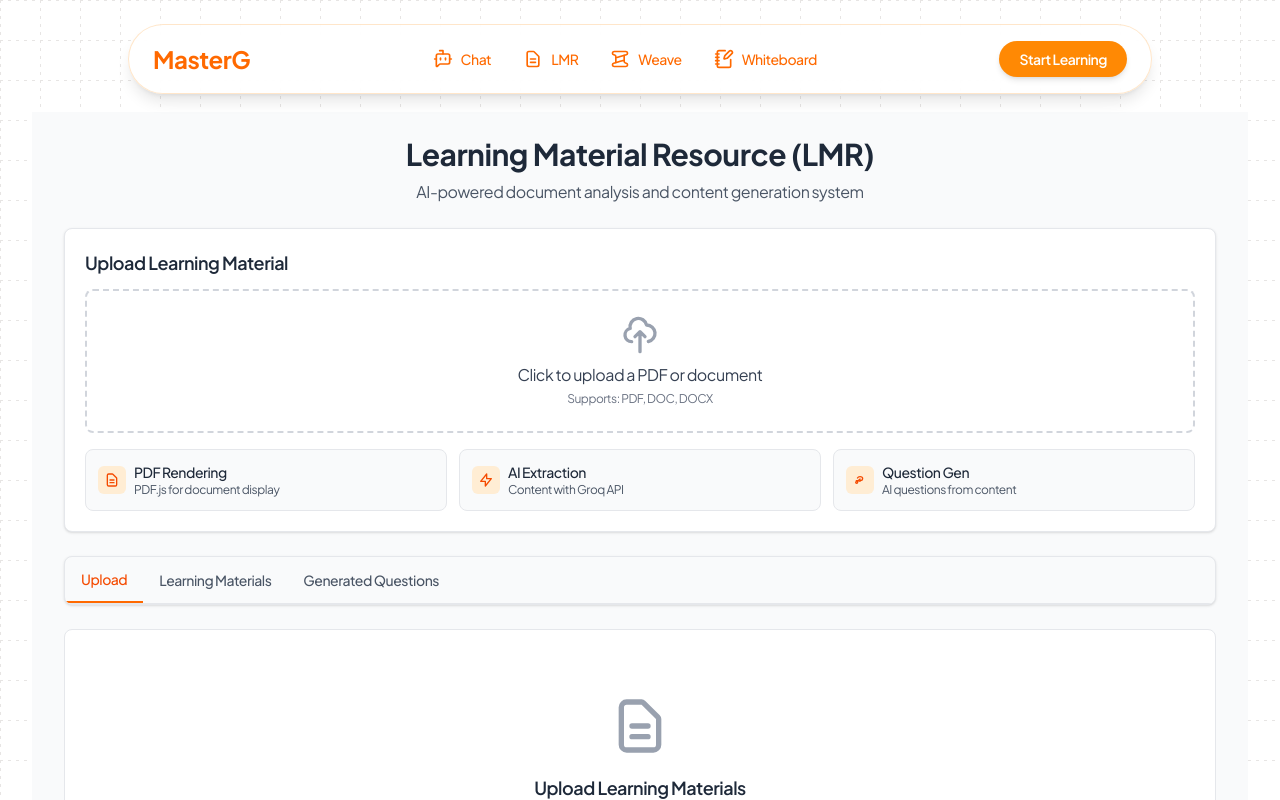
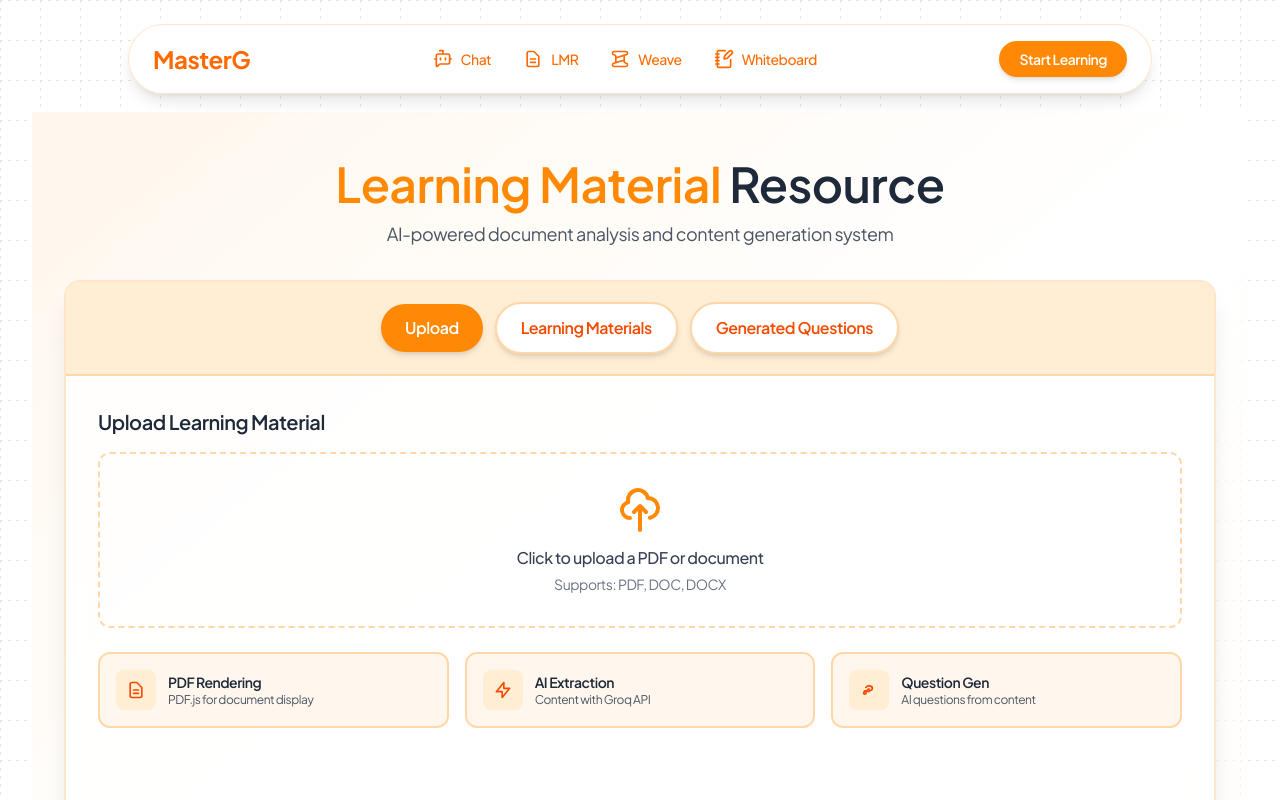
Before and after one commit to ayuxy027/MasterJi, a React (Vite) app: page /lmr in a window 1280 px wide. Shown: the top 800 px of the page. Built offline with nearby package versions, Linux system fonts and the light colour scheme; no server answers.

Commit message:
fix: update LMR page to use layout structure

```diff
--- a/src/components/LMR/LMRPage.tsx
+++ b/src/components/LMR/LMRPage.tsx
@@ -10,37 +10,40 @@ const LMRPage: React.FC = () => {
   const [isProcessing, setIsProcessing] = useState(false);
 
   return (
-    <div className="min-h-screen bg-gray-50 p-4 md:p-6">
-      <div className="max-w-6xl mx-auto">
-        <div className="mb-6 text-center">
-          <h1 className="text-2xl md:text-3xl font-bold text-gray-800 mb-2">
-            Learning Material Resource (LMR)
+    <div className="min-h-screen bg-gradient-to-br from-orange-50 via-white to-orange-50/30">
+      <div className="max-w-7xl mx-auto px-4 sm:px-6 md:px-8 py-6 sm:py-8 md:py-12">
+        {/* Header Section */}
+        <div className="mb-6 sm:mb-8 text-center">
+          <h1 className="text-2xl sm:text-3xl md:text-4xl lg:text-5xl font-semibold text-gray-800 mb-2 sm:mb-3">
+            <span className="text-orange-400">Learning Material</span> Resource
           </h1>
-          <p className="text-gray-600 text-sm md:text-base">
+          <p className="text-sm sm:text-base md:text-lg text-gray-600 max-w-2xl mx-auto">
             AI-powered document analysis and content generation system
           </p>
         </div>
 
+        <div className="bg-white/80 backdrop-blur-md rounded-2xl shadow-xl border-2 border-orange-200/60 overflow-hidden">
+          <TabNavigation activeTab={activeTab} setActiveTab={setActiveTab} />
+
+          <div className="p-4 sm:p-6 md:p-8 min-h-[400px]">
+            {activeTab === 'upload' && (
+              <div>
                 <UploadSection
                   uploadedFile={uploadedFile}
                   setUploadedFile={setUploadedFile}
                   isProcessing={isProcessing}
                   setIsProcessing={setIsProcessing}
                 />
-
-        <TabNavigation activeTab={activeTab} setActiveTab={setActiveTab} />
-
-        <div className="p-4 bg-white rounded-lg border border-gray-200 min-h-[400px]">
-          {activeTab === 'upload' && (
-            <div className="text-center py-12">
-              <svg className="w-16 h-16 text-gray-400 mx-auto mb-4" fill="none" stroke="currentColor" viewBox="0 0 24 24" xmlns="http://www.w3.org/2000/svg">
+                <div className="text-center py-8 sm:py-12 mt-6">
+                  <svg className="w-12 h-12 sm:w-16 sm:h-16 text-orange-400 mx-auto mb-4" fill="none" stroke="currentColor" viewBox="0 0 24 24" xmlns="http://www.w3.org/2000/svg">
                     <path strokeLinecap="round" strokeLinejoin="round" strokeWidth="2" d="M9 12h6m-6 4h6m2 5H7a2 2 0 01-2-2V5a2 2 0 012-2h5.586a1 1 0 01.707.293l5.414 5.414a1 1 0 01.293.707V19a2 2 0 01-2 2z"></path>
                   </svg>
-              <h3 className="text-lg font-semibold text-gray-800 mb-2">Upload Learning Materials</h3>
-              <p className="text-gray-600 max-w-md mx-auto text-sm">
+                  <h3 className="text-base sm:text-lg md:text-xl font-semibold text-gray-800 mb-2">Upload Learning Materials</h3>
+                  <p className="text-sm sm:text-base text-gray-600 max-w-md mx-auto">
                     Upload PDFs or documents and our AI will generate learning materials and key questions
                     from the content in any of the 22+ supported Indian languages.
                   </p>
+                </div>
               </div>
             )}
 
@@ -50,6 +53,7 @@ const LMRPage: React.FC = () => {
           </div>
         </div>
       </div>
+    </div>
   );
 };
 
--- a/src/components/LMR/TabNavigation.tsx
+++ b/src/components/LMR/TabNavigation.tsx
@@ -7,41 +7,30 @@ interface TabNavigationProps {
 
 const TabNavigation: React.FC<TabNavigationProps> = ({ activeTab, setActiveTab }) => {
   return (
-    <div className="bg-gray-50 rounded-lg shadow-sm overflow-hidden border border-gray-200 mb-6">
-      <div className="border-b border-gray-200">
-        <nav className="flex">
-          <button
-            className={`px-4 py-3 text-sm font-medium ${
-              activeTab === 'upload'
-                ? 'text-orange-600 border-b-2 border-orange-500'
-                : 'text-gray-600 hover:text-orange-500'
-            }`}
-            onClick={() => setActiveTab('upload')}
-          >
-            Upload
-          </button>
-          <button
-            className={`px-4 py-3 text-sm font-medium ${
-              activeTab === 'materials'
-                ? 'text-orange-600 border-b-2 border-orange-500'
-                : 'text-gray-600 hover:text-orange-500'
-            }`}
-            onClick={() => setActiveTab('materials')}
-          >
-            Learning Materials
-          </button>
-          <button
-            className={`px-4 py-3 text-sm font-medium ${
-              activeTab === 'questions'
-                ? 'text-orange-600 border-b-2 border-orange-500'
-                : 'text-gray-600 hover:text-orange-500'
-            }`}
-            onClick={() => setActiveTab('questions')}
-          >
-            Generated Questions
-          </button>
-        </nav>
-      </div>
+    <div className="bg-orange-100 border-b-2 border-orange-200">
+      <nav className="flex flex-wrap items-center justify-center gap-2 sm:gap-3 p-3 sm:p-4 md:p-5">
+        {(['upload', 'materials', 'questions'] as const).map((tab) => {
+          const labels: Record<typeof tab, string> = {
+            upload: 'Upload',
+            materials: 'Learning Materials',
+            questions: 'Generated Questions'
+          };
+
+          return (
+            <button
+              key={tab}
+              onClick={() => setActiveTab(tab)}
+              className={`px-4 sm:px-5 md:px-6 py-2 sm:py-2.5 md:py-3 rounded-full capitalize transition-all font-semibold text-xs sm:text-sm md:text-base shadow-md transform hover:scale-105 ${
+                activeTab === tab
+                  ? 'bg-orange-400 text-white hover:bg-orange-500 shadow-lg'
+                  : 'bg-white text-orange-600 border-2 border-orange-200 hover:bg-orange-50 hover:border-orange-300'
+              }`}
+            >
+              {labels[tab]}
+            </button>
+          );
+        })}
+      </nav>
     </div>
   );
 };
--- a/src/components/LMR/UploadSection.tsx
+++ b/src/components/LMR/UploadSection.tsx
@@ -27,41 +27,41 @@ const UploadSection: React.FC<UploadSectionProps> = ({
   };
 
   return (
-    <div className="bg-white rounded-lg shadow-sm p-5 mb-6 border border-gray-200">
-      <h2 className="text-lg font-semibold text-gray-800 mb-3">Upload Learning Material</h2>
+    <div className="mb-6">
+      <h2 className="text-base sm:text-lg md:text-xl font-semibold text-gray-800 mb-3 sm:mb-4">Upload Learning Material</h2>
 
       <div
-        className={`border-2 border-dashed rounded-lg p-6 text-center cursor-pointer transition-colors ${
-          uploadedFile ? 'border-orange-400 bg-orange-50' : 'border-gray-300 hover:border-orange-400 hover:bg-orange-50'
+        className={`border-2 border-dashed rounded-xl p-4 sm:p-6 md:p-8 text-center cursor-pointer transition-all ${
+          uploadedFile ? 'border-orange-400 bg-orange-50' : 'border-orange-200 hover:border-orange-400 hover:bg-orange-50'
         }`}
         onClick={() => document.getElementById('file-upload')?.click()}
       >
         <div className="flex flex-col items-center justify-center">
           {!uploadedFile ? (
             <>
-              <svg className="w-10 h-10 text-gray-400 mb-2" fill="none" stroke="currentColor" viewBox="0 0 24 24" xmlns="http://www.w3.org/2000/svg">
+              <svg className="w-8 h-8 sm:w-10 sm:h-10 md:w-12 md:h-12 text-orange-400 mb-2 sm:mb-3" fill="none" stroke="currentColor" viewBox="0 0 24 24" xmlns="http://www.w3.org/2000/svg">
                 <path strokeLinecap="round" strokeLinejoin="round" strokeWidth="2" d="M7 16a4 4 0 01-.88-7.903A5 5 0 1115.9 6L16 6a5 5 0 011 9.9M15 13l-3-3m0 0l-3 3m3-3v12"></path>
               </svg>
-              <p className="text-gray-700 mb-1">Click to upload a PDF or document</p>
-              <p className="text-xs text-gray-500">Supports: PDF, DOC, DOCX</p>
+              <p className="text-sm sm:text-base text-gray-700 mb-1 font-medium">Click to upload a PDF or document</p>
+              <p className="text-xs sm:text-sm text-gray-500">Supports: PDF, DOC, DOCX</p>
             </>
           ) : (
             <>
-              <svg className="w-10 h-10 text-orange-500 mb-2" fill="none" stroke="currentColor" viewBox="0 0 24 24" xmlns="http://www.w3.org/2000/svg">
+              <svg className="w-8 h-8 sm:w-10 sm:h-10 md:w-12 md:h-12 text-orange-500 mb-2 sm:mb-3" fill="none" stroke="currentColor" viewBox="0 0 24 24" xmlns="http://www.w3.org/2000/svg">
                 <path strokeLinecap="round" strokeLinejoin="round" strokeWidth="2" d="M9 12l2 2 4-4m6 2a9 9 0 11-18 0 9 9 0 0118 0z"></path>
               </svg>
-              <p className="text-gray-800 text-sm font-medium">{uploadedFile.name}</p>
-              <p className="text-xs text-orange-600 mt-1">Uploaded</p>
+              <p className="text-gray-800 text-sm sm:text-base font-medium break-words max-w-md">{uploadedFile.name}</p>
+              <p className="text-xs sm:text-sm text-orange-600 mt-1 font-medium">Uploaded</p>
             </>
           )}
         </div>
 
         {isProcessing && (
-          <div className="mt-3">
-            <div className="w-full bg-gray-200 rounded-full h-2">
-              <div className="bg-orange-500 h-2 rounded-full animate-pulse w-3/4"></div>
+          <div className="mt-4 sm:mt-5">
+            <div className="w-full bg-orange-200 rounded-full h-2 sm:h-2.5">
+              <div className="bg-orange-500 h-full rounded-full animate-pulse w-3/4 transition-all"></div>
             </div>
-            <p className="text-xs text-gray-600 mt-1">Processing...</p>
+            <p className="text-xs sm:text-sm text-orange-600 mt-2 font-medium">Processing...</p>
           </div>
         )}
       </div>
@@ -74,45 +74,45 @@ const UploadSection: React.FC<UploadSectionProps> = ({
         onChange={handleFileUpload}
       />
 
-      <div className="mt-4 grid grid-cols-1 md:grid-cols-3 gap-3">
-        <div className="bg-gray-50 p-3 rounded-lg border border-gray-200">
-          <div className="flex items-center gap-2">
-            <div className="bg-orange-100 p-1.5 rounded-md">
-              <svg className="w-4 h-4 text-orange-600" fill="none" stroke="currentColor" viewBox="0 0 24 24" xmlns="http://www.w3.org/2000/svg">
+      <div className="mt-4 sm:mt-6 grid grid-cols-1 sm:grid-cols-2 md:grid-cols-3 gap-3 sm:gap-4">
+        <div className="bg-orange-50 p-3 sm:p-4 rounded-xl border-2 border-orange-200 hover:border-orange-300 transition-all">
+          <div className="flex items-center gap-2 sm:gap-3">
+            <div className="bg-orange-100 p-2 sm:p-2.5 rounded-lg flex-shrink-0">
+              <svg className="w-4 h-4 sm:w-5 sm:h-5 text-orange-600" fill="none" stroke="currentColor" viewBox="0 0 24 24" xmlns="http://www.w3.org/2000/svg">
                 <path strokeLinecap="round" strokeLinejoin="round" strokeWidth="2" d="M9 12h6m-6 4h6m2 5H7a2 2 0 01-2-2V5a2 2 0 012-2h5.586a1 1 0 01.707.293l5.414 5.414a1 1 0 01.293.707V19a2 2 0 01-2 2z"></path>
               </svg>
             </div>
             <div>
-              <h3 className="font-medium text-sm text-gray-800">PDF Rendering</h3>
-              <p className="text-xs text-gray-600">PDF.js for document display</p>
+              <h3 className="font-semibold text-xs sm:text-sm text-gray-800">PDF Rendering</h3>
+              <p className="text-[10px] sm:text-xs text-gray-600">PDF.js for document display</p>
             </div>
           </div>
         </div>
 
-        <div className="bg-gray-50 p-3 rounded-lg border border-gray-200">
-          <div className="flex items-center gap-2">
-            <div className="bg-orange-100 p-1.5 rounded-md">
-              <svg className="w-4 h-4 text-orange-600" fill="none" stroke="currentColor" viewBox="0 0 24 24" xmlns="http://www.w3.org/2000/svg">
+        <div className="bg-orange-50 p-3 sm:p-4 rounded-xl border-2 border-orange-200 hover:border-orange-300 transition-all">
+          <div className="flex items-center gap-2 sm:gap-3">
+            <div className="bg-orange-100 p-2 sm:p-2.5 rounded-lg flex-shrink-0">
+              <svg className="w-4 h-4 sm:w-5 sm:h-5 text-orange-600" fill="none" stroke="currentColor" viewBox="0 0 24 24" xmlns="http://www.w3.org/2000/svg">
                 <path strokeLinecap="round" strokeLinejoin="round" strokeWidth="2" d="M13 10V3L4 14h7v7l9-11h-7z"></path>
               </svg>
             </div>
             <div>
-              <h3 className="font-medium text-sm text-gray-800">AI Extraction</h3>
-              <p className="text-xs text-gray-600">Content with Groq API</p>
+              <h3 className="font-semibold text-xs sm:text-sm text-gray-800">AI Extraction</h3>
+              <p className="text-[10px] sm:text-xs text-gray-600">Content with Groq API</p>
             </div>
           </div>
         </div>
 
-        <div className="bg-gray-50 p-3 rounded-lg border border-gray-200">
-          <div className="flex items-center gap-2">
-            <div className="bg-orange-100 p-1.5 rounded-md">
-              <svg className="w-4 h-4 text-orange-600" fill="none" stroke="currentColor" viewBox="0 0 24 24" xmlns="http://www.w3.org/2000/svg">
+        <div className="bg-orange-50 p-3 sm:p-4 rounded-xl border-2 border-orange-200 hover:border-orange-300 transition-all sm:col-span-2 md:col-span-1">
+          <div className="flex items-center gap-2 sm:gap-3">
+            <div className="bg-orange-100 p-2 sm:p-2.5 rounded-lg flex-shrink-0">
+              <svg className="w-4 h-4 sm:w-5 sm:h-5 text-orange-600" fill="none" stroke="currentColor" viewBox="0 0 24 24" xmlns="http://www.w3.org/2000/svg">
                 <path strokeLinecap="round" strokeLinejoin="round" strokeWidth="2" d="M8.228 9c.549-1.165 2.03-2 3.772-2 2.21 0 4 1.343 4 3 0 1.4-1.278 2.575-3.006 2.907-.542.104-.994.54-.994 1.093m0-3c-1.045 0-1.979.7-2.132 1.75m0 0c.211.578.813 1 1.5 1M12 11.5v-1m-5.5 3.5V13h2v2.5a1.5 1.5 0 11-3 0z"></path>
               </svg>
             </div>
             <div>
-              <h3 className="font-medium text-sm text-gray-800">Question Gen</h3>
-              <p className="text-xs text-gray-600">AI questions from content</p>
+              <h3 className="font-semibold text-xs sm:text-sm text-gray-800">Question Gen</h3>
+              <p className="text-[10px] sm:text-xs text-gray-600">AI questions from content</p>
             </div>
           </div>
         </div>
```
Lines whose indentation alone changed are shown as unchanged.
